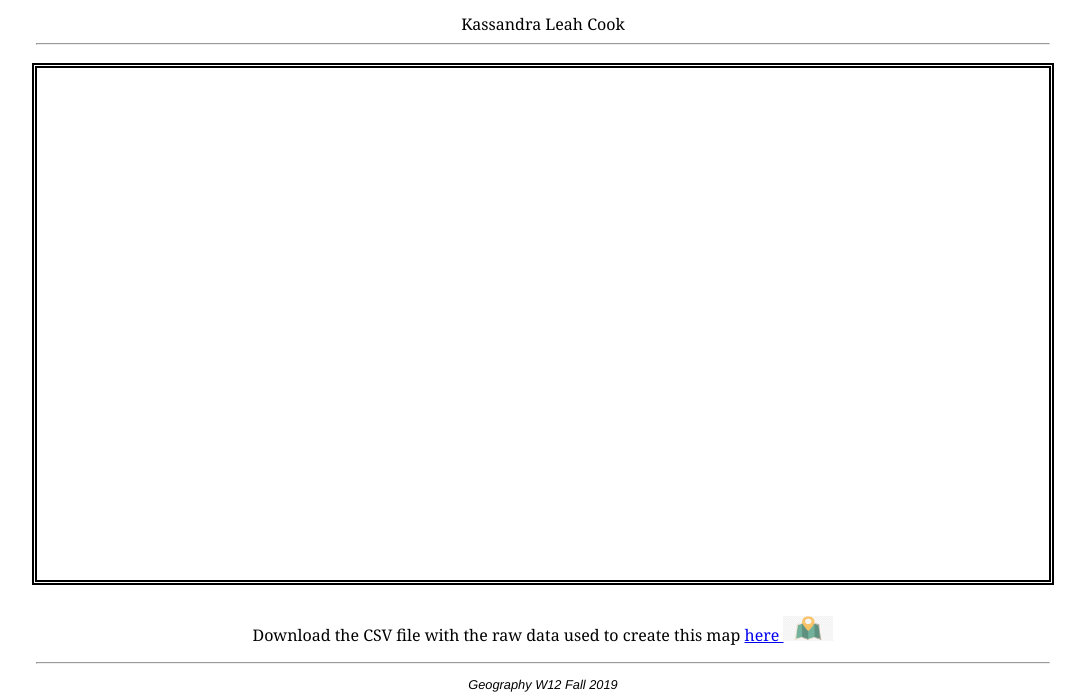
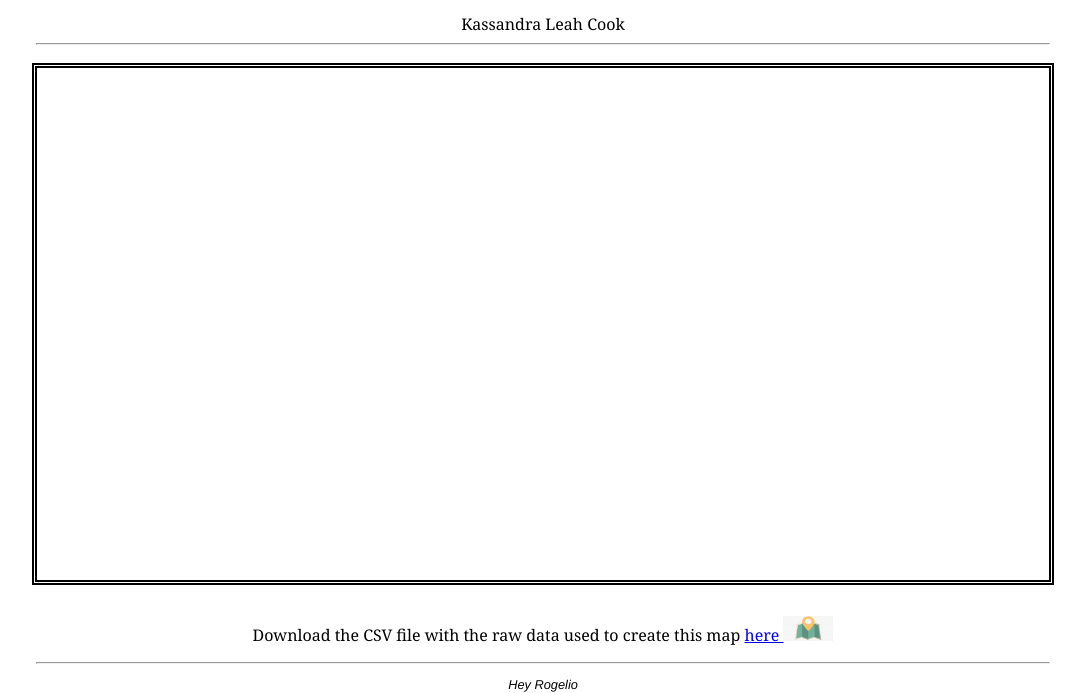
Before and after one commit to kcook1130/kcook1130.github.io, a plain HTML site: page index.html in a window 1280 px wide. Shown: the part 110-803 px from the top of the page, without its empty margins (97-1182 px from the left). Drawn offline with Linux system fonts and the light colour scheme.

Commit message:
Update index.html

```diff
--- a/index.html
+++ b/index.html
@@ -44,7 +44,7 @@ Kassandra Leah Cook
 
       <p>Download the CSV file with the raw data used to create this map <a href="./assignment.csv" target="_blank">here <img src="./icon.png" width = 50 height = 25/></a></p>
       <hr>
-      <p id="footer">Geography W12 Fall 2019</p>
+      <p id="footer"> Hey Rogelio </p>
     </div>
   </div>
 </body>
```
